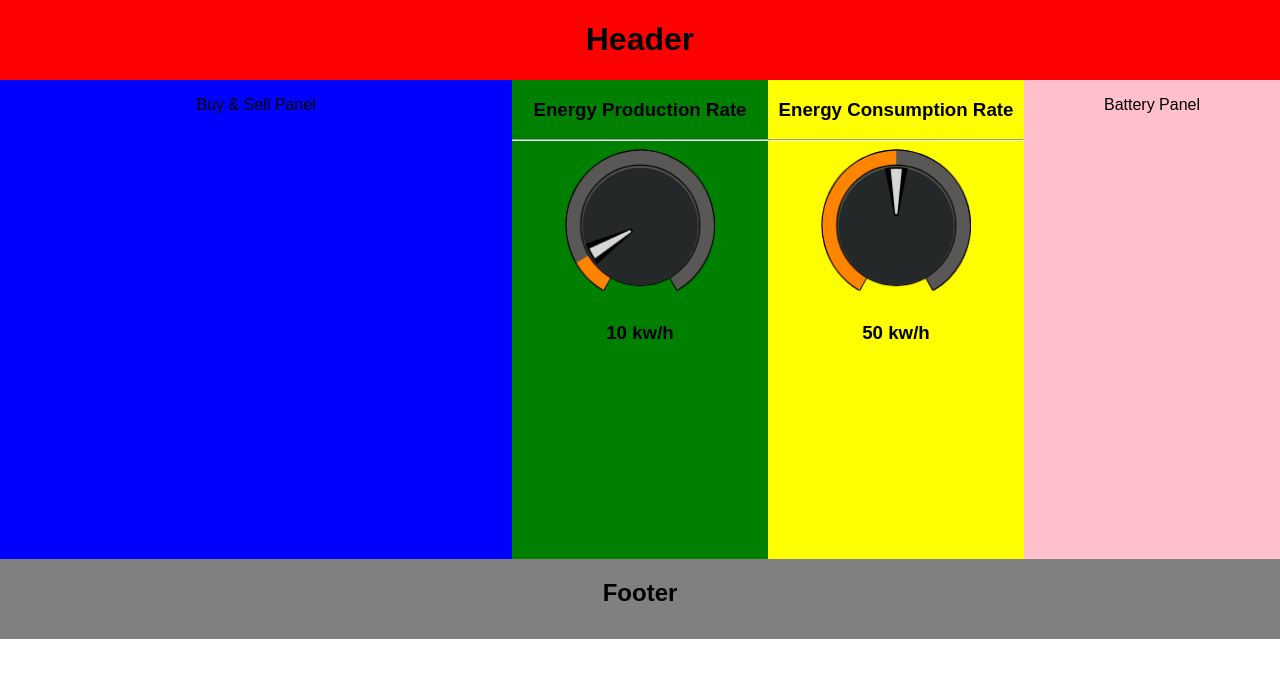
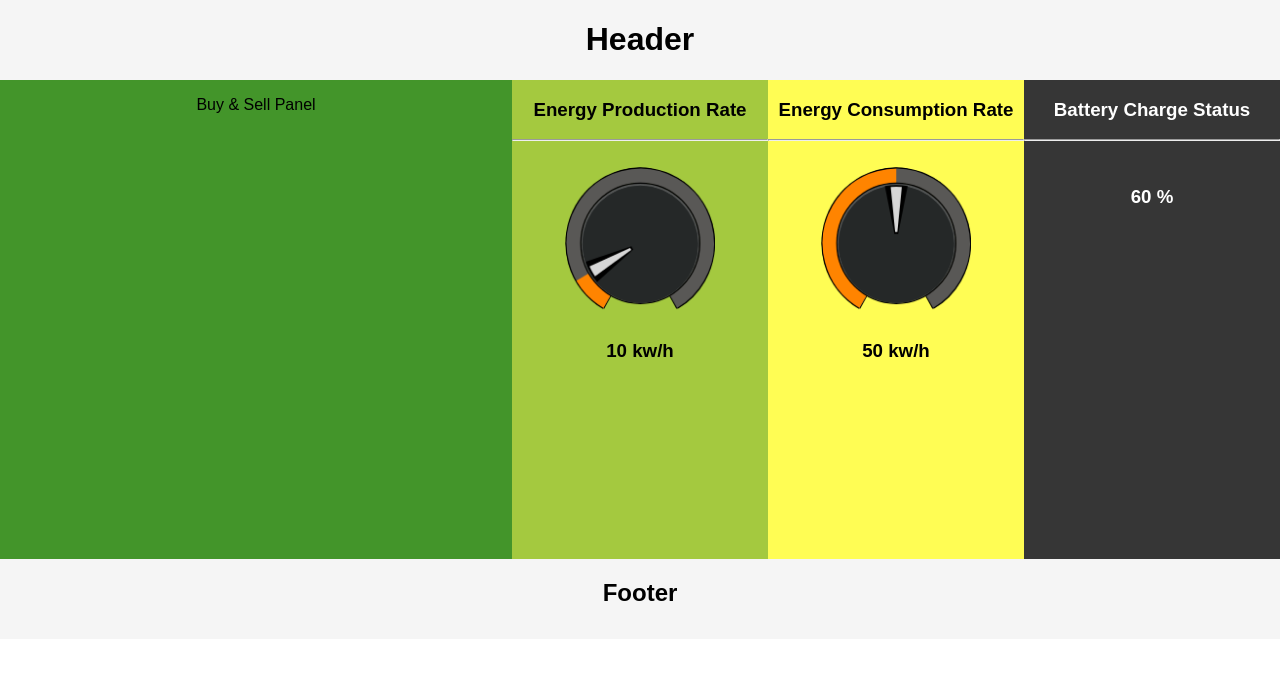
Before and after one commit to fuzzy-logic/beepblock, a React (Create React App) app in the folder dashboard/: page / in a window 1280 px wide. Shown: the top 678 px of the page. Built offline with nearby package versions, Linux system fonts and the light colour scheme.

Commit message:
Add Battery Status

```diff
--- a/dashboard/src/containers/App.js
+++ b/dashboard/src/containers/App.js
@@ -15,24 +15,24 @@ const App = (props) => {
       columnTemplate={`2fr 1fr 1fr 1fr`}
       style={{ textAlign: 'center', height: '100%'}}>
 
-      <GridItem columns='1 / 5' rows='1 / 2' style={{ backgroundColor: 'red'}} >
+      <GridItem columns='1 / 5' rows='1 / 2' style={{ backgroundColor: 'whitesmoke'}} >
         <Header />
       </GridItem>
 
-      <GridItem columns='1 / 2' rows='2 / 3' style={{ backgroundColor: 'blue'}}>
+      <GridItem columns='1 / 2' rows='2 / 3' style={{ backgroundColor: '#43952a'}}>
         <BuySell />
       </GridItem>
-      <GridItem columns='2 / 3' rows='2 / 3' style={{ backgroundColor: 'green'}}>
+      <GridItem columns='2 / 3' rows='2 / 3' style={{ backgroundColor: '#a4c93f'}}>
         <Generation />
       </GridItem>
-      <GridItem columns='3 / 4' rows='2 / 3' style={{ backgroundColor: 'yellow'}}>
+      <GridItem columns='3 / 4' rows='2 / 3' style={{ backgroundColor: '#fffd54'}}>
         <Consume />
       </GridItem>
-      <GridItem columns='4 / 5' rows='2 / 3' style={{ backgroundColor: 'pink'}}>
+      <GridItem columns='4 / 5' rows='2 / 3' style={{ backgroundColor: '#363636', color: 'white'}}>
         <Battery />
       </GridItem>
 
-      <GridItem columns='1 / 5' rows='3 / 4' style={{ backgroundColor: 'grey'}}>
+      <GridItem columns='1 / 5' rows='3 / 4' style={{ backgroundColor: 'whitesmoke'}}>
         <Footer />
       </GridItem>
     </GridContainer>
--- a/dashboard/src/containers/Battery.js
+++ b/dashboard/src/containers/Battery.js
@@ -1,9 +1,27 @@
 import React from 'react'
+import { connect } from 'react-redux'
+import { getBatteryLevel } from '../reducers'
 
 const Battery = (props) => {
+  const { chargeLevel } = props
   return (
-    <p>Battery Panel</p>
+    <div>
+      <h3>Battery Charge Status</h3>
+      <hr />
+      <br />
+      <h3>{chargeLevel} %</h3>
+    </div>
   )
 }
 
-export default Battery
+
+const mapStateToProps = (state, { params }) => {
+  return {
+    chargeLevel: getBatteryLevel(state),
+  };
+};
+
+export default connect(
+  mapStateToProps,
+  null
+)(Battery)
--- a/dashboard/src/containers/Consume.js
+++ b/dashboard/src/containers/Consume.js
@@ -12,6 +12,7 @@ class Consume extends Component {
       <div>
         <h3>Energy Consumption Rate</h3>
         <hr />
+        <br />
         <Knob
           value={consumptionRate}
           onChange={changeConsumptionRate}
--- a/dashboard/src/containers/Generation.js
+++ b/dashboard/src/containers/Generation.js
@@ -12,6 +12,7 @@ class Generation extends Component {
       <div>
         <h3>Energy Production Rate</h3>
         <hr />
+        <br />
         <Knob
           value={creationRate}
           onChange={changeCreationRate}
--- a/dashboard/src/reducers/battery.js
+++ b/dashboard/src/reducers/battery.js
@@ -9,7 +9,7 @@ const getCharge = (charge) => {
   }
 }
 
-const battery = (state = 0, action) => {
+const battery = (state = 60, action) => {
   switch (action.type) {
     case 'SET_BATTERY_CHARGE':
       return getCharge(action.chargeValue)
@@ -25,3 +25,5 @@ const battery = (state = 0, action) => {
 }
 
 export default battery
+
+export const getBatteryLevel = (state) => state
--- a/dashboard/src/reducers/index.js
+++ b/dashboard/src/reducers/index.js
@@ -1,6 +1,6 @@
 import { combineReducers } from 'redux'
 
-import battery from './battery'
+import battery, * as batteryDetails from './battery'
 import energyCreation, * as createDetails from './energyCreation'
 import energyConsumption, * as consumeDetails from './energyConsumption'
 
@@ -17,3 +17,6 @@ export const getCreationRate = (state) =>
 
 export const getConsumptionRate = (state) =>
   consumeDetails.getConsumptionRate(state.energyConsumption);
+
+export const getBatteryLevel = (state) =>
+  batteryDetails.getBatteryLevel(state.battery);
```
